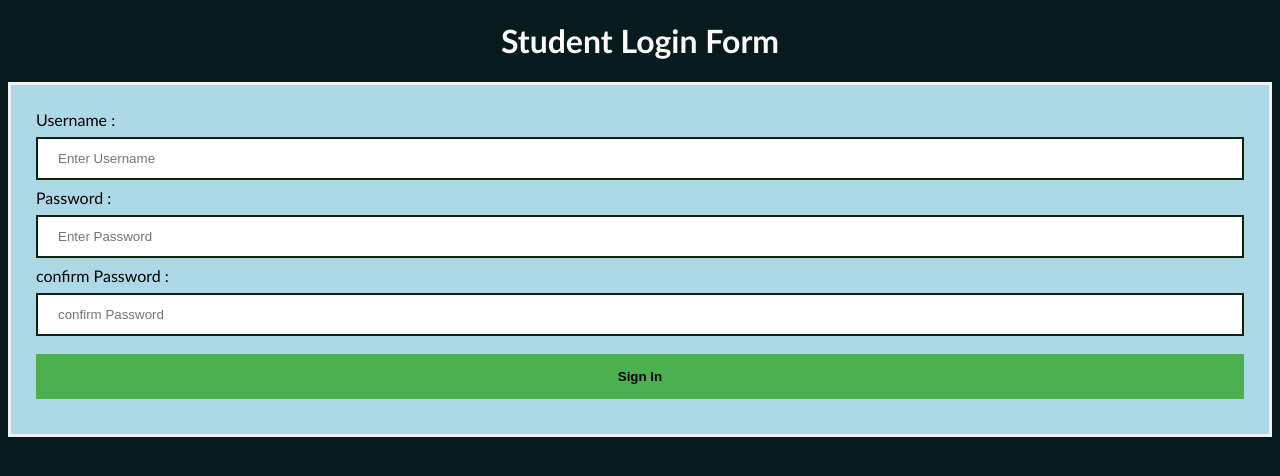
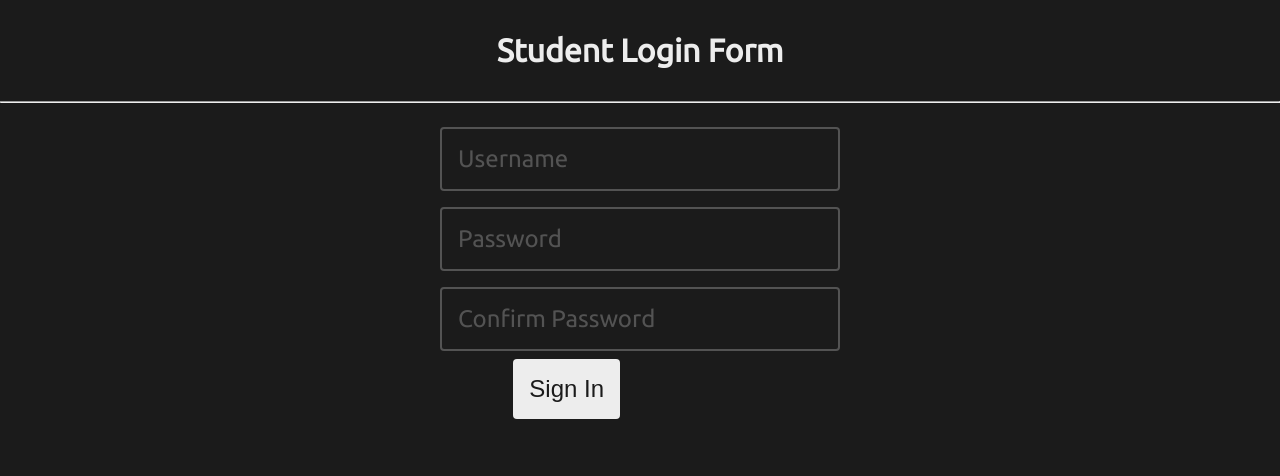
Before and after one commit to Ehsanmelm/Library_Web_Project-, a FastAPI app: a page that uses templates/AddUser.htm in a window 1280 px wide. Shown: the top 476 px of the page. Run offline with FastAPI, Linux system fonts and the light colour scheme.

Commit message:
add classes and destruc the html for addUser file

```diff
--- a/templates/AddUser.htm
+++ b/templates/AddUser.htm
@@ -1,77 +1,35 @@
 <!DOCTYPE html>
 <html>
+  <head>
+    <meta name="viewport" content="width=device-width, initial-scale=1" />
+    <link rel="stylesheet" href="./css/index.css" />
+    <title>Login Page</title>
+  </head>
 
-<head>
-    <meta name="viewport" content="width=device-width, initial-scale=1">
-    <title> Login Page </title>
-    <style>
-        Body {
-            font-family: Calibri, Helvetica, sans-serif;
-            background-color: #071A1E;
-        }
-
-        button {
-            background-color: #4CAF50;
-            width: 100%;
-            color: rgb(10, 0, 0);
-            padding: 15px;
-            margin: 10px 0px;
-            border: none;
-            cursor: pointer;
-        }
-
-        form {
-            border: 3px solid #f1f1f1;
-        }
-
-        input[type=text],
-        input[type=password] {
-            width: 100%;
-            margin: 8px 0;
-            padding: 12px 20px;
-            display: inline-block;
-            border: 2px solid rgb(13, 36, 13);
-            box-sizing: border-box;
-        }
-
-        button:hover {
-            opacity: 0.7;
-        }
-
-        .cancelbtn {
-            width: auto;
-            padding: 10px 18px;
-            margin: 10px 5px;
-        }
-
-
-        .container {
-            padding: 25px;
-            background-color: lightblue;
-        }
-
-        h1 {
-            color: #FFFAFA
-        }
-    </style>
-</head>
-
-<body>
-    <center>
-        <h1> Student Login Form </h1>
-    </center>
+  <body class="app">
+    <div class="title-baner">
+      <h1>Student Login Form</h1>
+      <hr />
+    </div>
     <form action="/save_users_info" method="post">
-        <div class="container">
-            <label>Username : </label>
-            <input type="text" placeholder="Enter Username" name=name required>
-            <label>Password : </label>
-            <input type="password" placeholder="Enter Password" name=pas required>
-            <label>confirm Password : </label>
-            <input type="password" placeholder="confirm Password" name=confirm_pass required>
-            <button input type="submit"><b>Sign In</b></button>
+      <div class="container">
+        <div class="input-box">
+          <input type="text" name="name" required autocomplete="off" />
+          <span>Username</span>
         </div>
+        <div class="input-box">
+          <input type="password" name="pas" required />
+          <span>Password</span>
+        </div>
+        <div class="input-box">
+          <input type="password" name="confirm_pass" required />
+          <span>confirm Password</span>
+        </div>
+        <div class="submit-part">
+          <button input type="submit">Sign In</button>
+          <font class="result-form" style="color: red">{{msg}}</font>
+        </div>
+      </div>
     </form>
-    <font style="color: red;">{{msg}}</font>
-</body>
-
+  </body>
 </html>
```
